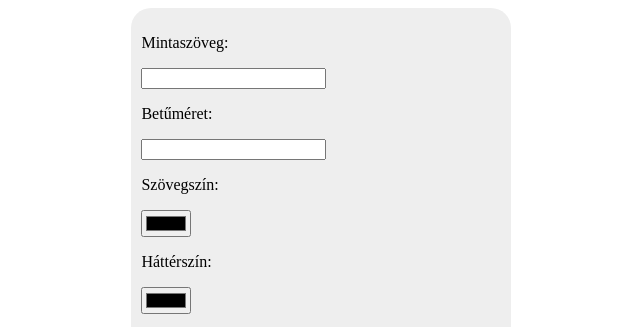
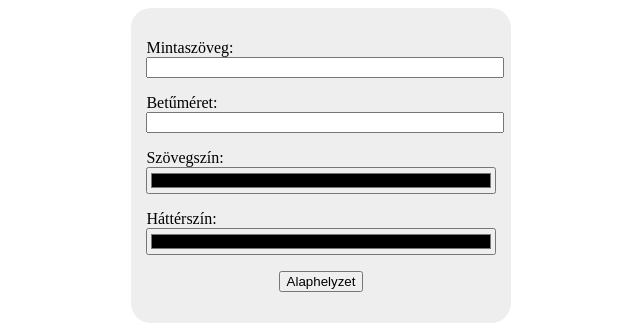
Before and after one commit to kilianmarcell/KilianMarcell_UI_designer, a plain HTML site: page index.html in a window 1280 px wide. Shown: the top 327 px of the page, without its empty margins (319-959 px from the left). Drawn offline with Linux system fonts and the light colour scheme.

Commit message:
Kinézet hasonlít a mintához, kód rendezve

```diff
--- a/index.html
+++ b/index.html
@@ -18,18 +18,26 @@
 
         <div id="bemenet">
 
-            <p>Mintaszöveg:</p>
-            <input type="text" id="mintaszovegId">
-            <p><span id="hiba"></span></p>
+            <p>
+                Mintaszöveg:
+                <input type="text" id="mintaszovegId">
+                <span id="hiba"></span>
+            </p>
 
-            <p>Betűméret:</p>
-            <input type="number" id="betumeretId">
+            <p>
+                Betűméret:
+                <input type="number" id="betumeretId">
+            </p>
 
-            <p>Szövegszín:</p>
-            <input type="color" id="szovegszinId">
+            <p>
+                Szövegszín:
+                <input type="color" id="szovegszinId">
+            </p>
 
-            <p>Háttérszín:</p>
-            <input type="color" id="hatterszinId">
+            <p>
+                Háttérszín:
+                <input type="color" id="hatterszinId">
+            </p>
 
             <p>
                 <button id="alaphelyzetGomb">Alaphelyzet</button>
--- a/main.css
+++ b/main.css
@@ -9,7 +9,13 @@
 
     background-color: rgb(238, 238, 238);
     border-radius: 20px;
-    padding: 10px;
+    padding: 15px;
+
+}
+
+input {
+
+    width: 100%;
 
 }
 
@@ -24,3 +30,10 @@
     color: red;
 
 }
+
+#alaphelyzetGomb {
+
+    display: block;
+    margin: auto;
+
+}
```
